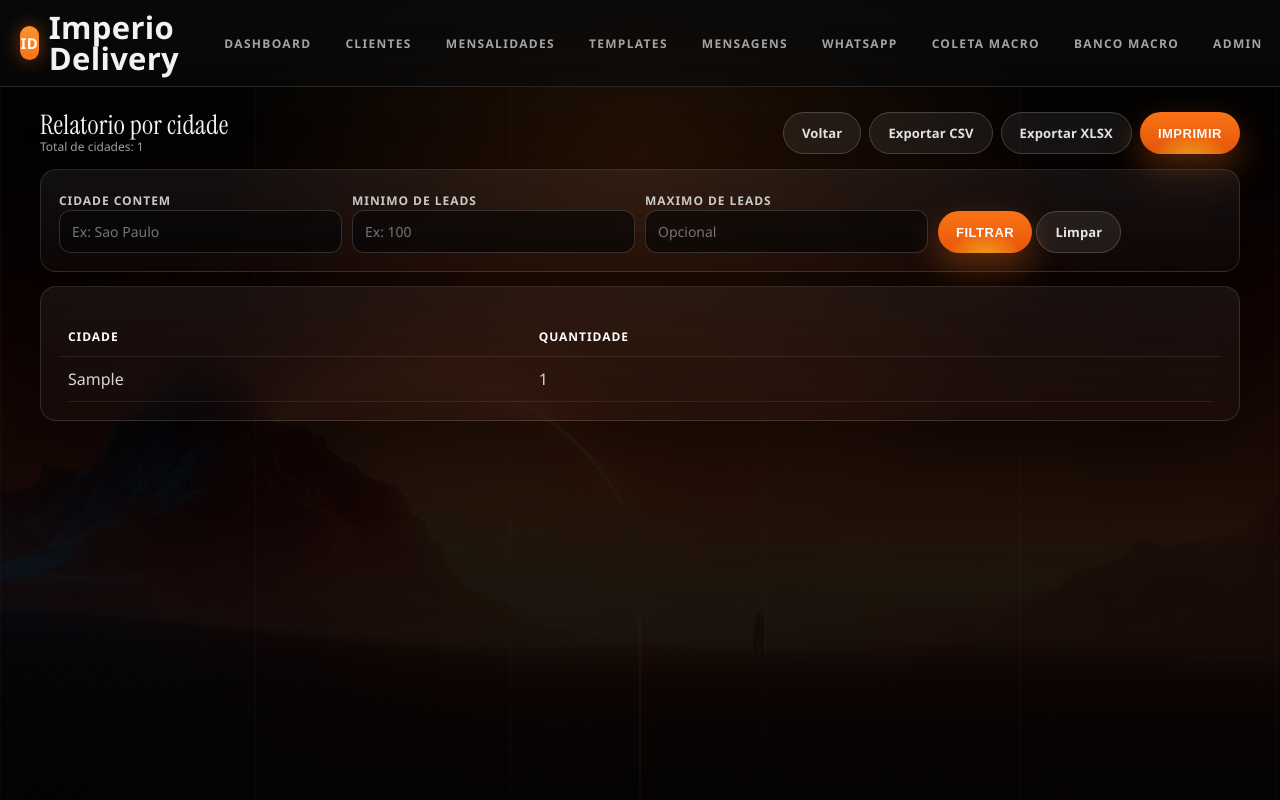
After one commit to Romariorrs/Sistema-Imperio-Delivery, a Django app: page /macros/relatorios/cidades/ in a window 1280 px wide; the page is wider, and only the part inside the window is pictured. The commit adds this page. Run offline with Django 4.2, Linux system fonts and the light colour scheme; a user stored in the database is signed in; tables that the repository leaves empty hold one stand-in row (values such as "Sample post").

Commit message:
macros: relatorio completo por cidade

```diff
--- a/contabilidade/macros/urls.py
+++ b/contabilidade/macros/urls.py
@@ -17,6 +17,9 @@ from .views import (
     macro_export_csv,
     macro_export_xlsx,
     macro_import_csv,
+    macro_city_report,
+    macro_city_report_csv,
+    macro_city_report_xlsx,
     macro_list,
 )
 
@@ -39,4 +42,7 @@ urlpatterns = [
     path("export/xlsx/", macro_export_xlsx, name="macro_export_xlsx"),
     path("import/", macro_import_csv, name="macro_import_csv"),
     path("api/import/", macro_api_import, name="macro_api_import"),
+    path("relatorios/cidades/", macro_city_report, name="macro_city_report"),
+    path("relatorios/cidades.csv", macro_city_report_csv, name="macro_city_report_csv"),
+    path("relatorios/cidades.xlsx", macro_city_report_xlsx, name="macro_city_report_xlsx"),
 ]
--- a/contabilidade/macros/views.py
+++ b/contabilidade/macros/views.py
@@ -51,6 +51,7 @@ OPTIONAL_RUN_FIELDS = {"pages_processed", "execution_id", "total_deduplicated"}
 EXPORT_TRACKING_FIELDS = {"exported_at", "export_batch_id"}
 EXPORT_FIELD_CHOICES = EXPORT_COLUMNS + EXPORT_EXTRA_COLUMNS
 MAX_EXPORT_LIMIT = 50000
+MAX_CITY_REPORT_EXPORT = 5000
 
 
 def _staff_access(user):
@@ -424,6 +425,29 @@ def _export_cell_value(item: MacroLead, field: str):
     return value
 
 
+def _city_report_queryset(params=None):
+    params = params or {}
+    if not _macrolead_table_ready():
+        return []
+
+    city_qs = _base_macrolead_queryset().exclude(city="")
+    city_contains = (params.get("city_contains") or "").strip()
+    min_count = _safe_int(params.get("min_count"), 0)
+    max_count = _safe_int(params.get("max_count"), 0)
+
+    if city_contains:
+        city_qs = city_qs.filter(city__icontains=city_contains)
+
+    grouped = city_qs.values("city").annotate(total=Count("id")).order_by("-total", "city")
+
+    if min_count:
+        grouped = grouped.filter(total__gte=min_count)
+    if max_count:
+        grouped = grouped.filter(total__lte=max_count)
+
+    return grouped
+
+
 def _empty_macro_stats():
     return {
         "total_records": 0,
@@ -764,6 +788,63 @@ def macro_export_xlsx(request):
     ws.append([export_labels[field] for field in selected_fields])
     for item in rows:
         ws.append([_export_cell_value(item, field) for field in selected_fields])
+    wb.save(response)
+    return response
+
+
+@login_required
+@user_passes_test(_staff_access)
+def macro_city_report(request):
+    grouped = _city_report_queryset(request.GET)
+    city_count = len(grouped) if isinstance(grouped, list) else grouped.count()
+    context = {
+        "active_tab": "database",
+        "macro_agent_label": _macro_agent_version_meta()["label"],
+        "city_rows": grouped,
+        "city_total": city_count,
+        "city_contains": (request.GET.get("city_contains") or "").strip(),
+        "min_count": (request.GET.get("min_count") or "").strip(),
+        "max_count": (request.GET.get("max_count") or "").strip(),
+    }
+    return render(request, "macros/city_report.html", context)
+
+
+@login_required
+@user_passes_test(_staff_access)
+def macro_city_report_csv(request):
+    grouped = _city_report_queryset(request.GET)
+    if not isinstance(grouped, list):
+        grouped = list(grouped[:MAX_CITY_REPORT_EXPORT])
+
+    response = HttpResponse(content_type="text/csv; charset=utf-8")
+    response["Content-Disposition"] = 'attachment; filename="macro_cidades.csv"'
+    writer = csv.writer(response)
+    writer.writerow(["Cidade", "Quantidade"])
+    for row in grouped:
+        writer.writerow([row["city"], row["total"]])
+    return response
+
+
+@login_required
+@user_passes_test(_staff_access)
+def macro_city_report_xlsx(request):
+    from openpyxl import Workbook
+
+    grouped = _city_report_queryset(request.GET)
+    if not isinstance(grouped, list):
+        grouped = list(grouped[:MAX_CITY_REPORT_EXPORT])
+
+    response = HttpResponse(
+        content_type="application/vnd.openxmlformats-officedocument.spreadsheetml.sheet"
+    )
+    response["Content-Disposition"] = 'attachment; filename="macro_cidades.xlsx"'
+
+    wb = Workbook()
+    ws = wb.active
+    ws.title = "Cidades"
+    ws.append(["Cidade", "Quantidade"])
+    for row in grouped:
+        ws.append([row["city"], row["total"]])
     wb.save(response)
     return response
 
--- /dev/null
+++ b/templates/macros/city_report.html
@@ -0,0 +1,106 @@
+{% extends "base.html" %}
+{% block title %}Relatorio - Cidades{% endblock %}
+{% block extra_head %}
+<style>
+    .city-report {
+        display: grid;
+        gap: 14px;
+        width: min(1200px, calc(100vw - 24px));
+        margin-inline: auto;
+    }
+    .city-report-header {
+        display: flex;
+        align-items: center;
+        justify-content: space-between;
+        gap: 10px;
+        flex-wrap: wrap;
+    }
+    .city-report-actions {
+        display: flex;
+        gap: 8px;
+        align-items: center;
+        flex-wrap: wrap;
+    }
+    .city-report-filters {
+        display: grid;
+        grid-template-columns: repeat(auto-fit, minmax(200px, 1fr));
+        gap: 10px;
+        align-items: end;
+    }
+    .city-report-note {
+        color: var(--muted);
+        font-size: 12px;
+        margin: 0;
+    }
+    .city-report-table {
+        max-height: 70vh;
+        overflow: auto;
+    }
+    @media print {
+        .nav, .city-report-actions, .btn, .city-report-note, .city-report-filters { display: none !important; }
+        body { background: #fff; color: #000; }
+        .card { box-shadow: none; border: none; }
+        .table-wrap table th, .table-wrap table td { color: #000; }
+    }
+</style>
+{% endblock %}
+{% block content %}
+<div class="city-report">
+    <div class="city-report-header">
+        <div>
+            <h2 style="margin:0;">Relatorio por cidade</h2>
+            <p class="city-report-note">Total de cidades: {{ city_total }}</p>
+        </div>
+        <div class="city-report-actions">
+            <a class="btn secondary macro-orbit" href="{% url 'macro_list' %}">Voltar</a>
+            <a class="btn secondary macro-orbit" href="{% url 'macro_city_report_csv' %}?city_contains={{ city_contains }}&min_count={{ min_count }}&max_count={{ max_count }}">Exportar CSV</a>
+            <a class="btn secondary macro-orbit" href="{% url 'macro_city_report_xlsx' %}?city_contains={{ city_contains }}&min_count={{ min_count }}&max_count={{ max_count }}">Exportar XLSX</a>
+            <button class="btn macro-orbit" onclick="window.print()">Imprimir</button>
+        </div>
+    </div>
+
+    <div class="card">
+        <form method="get" class="city-report-filters">
+            <div>
+                <label>Cidade contem</label>
+                <input type="text" name="city_contains" value="{{ city_contains }}" placeholder="Ex: Sao Paulo">
+            </div>
+            <div>
+                <label>Minimo de leads</label>
+                <input type="number" name="min_count" min="0" value="{{ min_count }}" placeholder="Ex: 100">
+            </div>
+            <div>
+                <label>Maximo de leads</label>
+                <input type="number" name="max_count" min="0" value="{{ max_count }}" placeholder="Opcional">
+            </div>
+            <div class="macro-filter-actions">
+                <button class="btn macro-orbit" type="submit">Filtrar</button>
+                <a class="btn secondary macro-orbit" href="{% url 'macro_city_report' %}">Limpar</a>
+            </div>
+        </form>
+    </div>
+
+    <div class="card city-report-table">
+        <div class="table-wrap">
+            <table>
+                <thead>
+                    <tr>
+                        <th>Cidade</th>
+                        <th>Quantidade</th>
+                    </tr>
+                </thead>
+                <tbody>
+                {% for row in city_rows %}
+                    <tr>
+                        <td>{{ row.city }}</td>
+                        <td>{{ row.total }}</td>
+                    </tr>
+                {% empty %}
+                    <tr><td colspan="2">Nenhum dado encontrado.</td></tr>
+                {% endfor %}
+                </tbody>
+            </table>
+        </div>
+    </div>
+</div>
+{% endblock %}
```
Also changed, not shown: templates/macros/list.html (+7 -1 lines).
